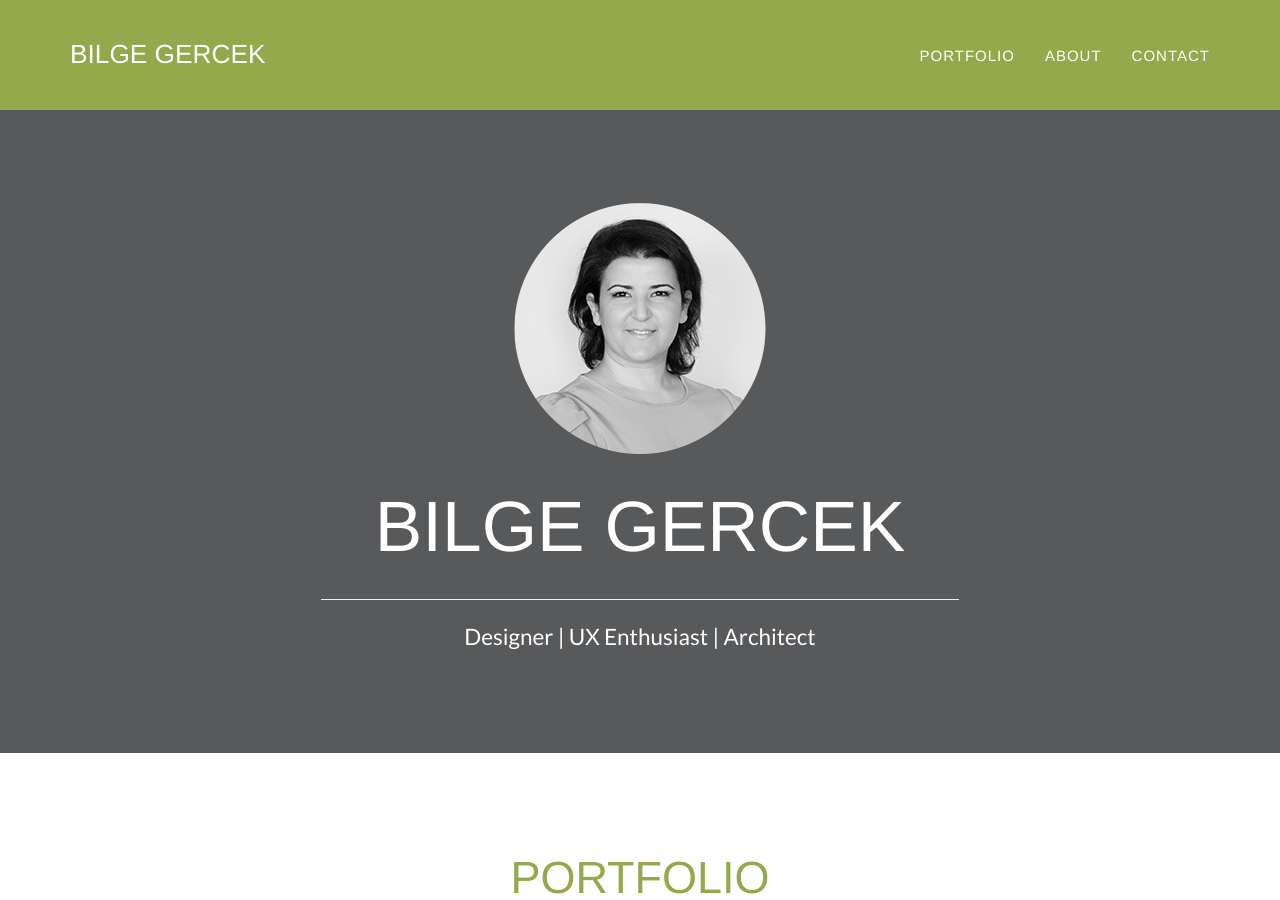
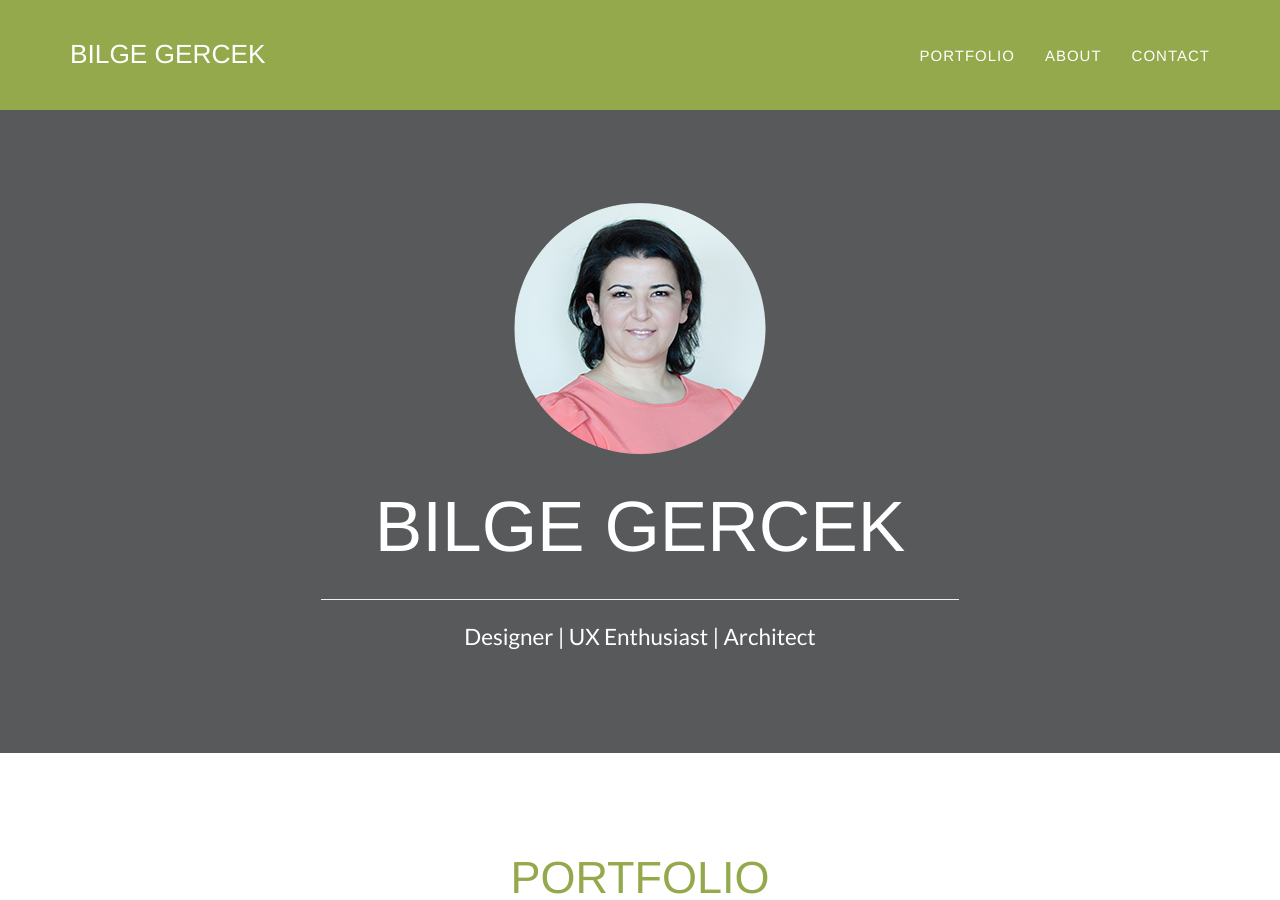
Before and after one commit to bilgegercek/bilgegercek.github.io, a Jekyll site: the page built from index.html, in a window 1280 px wide and 900 px high. Built offline with Jekyll 4.4.1, drawn with Linux system fonts in a browser that asks for light colours.

Commit message:
profile picture changed to color

```diff
--- a/_includes/header.html
+++ b/_includes/header.html
@@ -3,7 +3,7 @@
         <div class="container">
             <div class="row">
                 <div class="col-lg-12">
-                    <img class="img-responsive" src="img/circular-256-256-bw.png" alt="">
+                    <img class="img-responsive" src="img/circular-256-256.png" alt="">
                     <div class="intro-text">
                         <span class="name">{{ site.title }}</span>
                         <hr class="thin-line">
```
